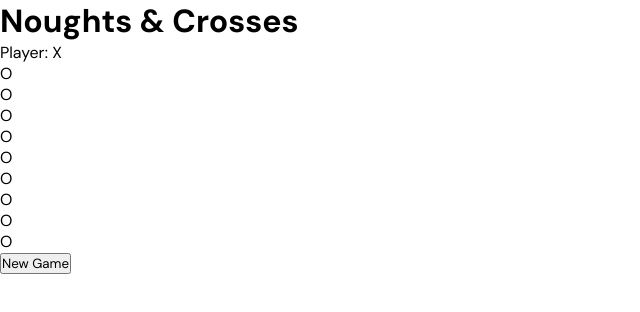
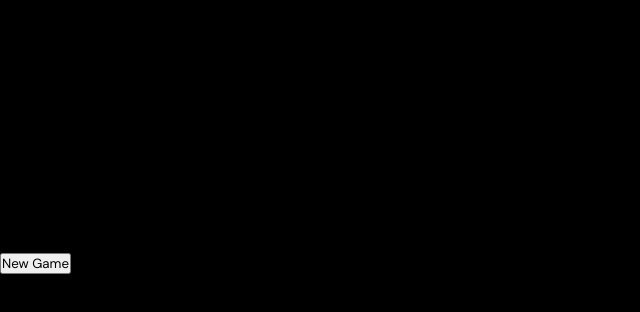
Before and after one commit to gliese-sketch/noughts-and-crosses, a website built with Parcel: page index.html in a window 1280 px wide. Shown: the whole page, without its empty margins (0-640 px from the left). Built offline with nearby package versions, Linux system fonts and the light colour scheme.

Commit message:
Variable partials

```diff
--- /dev/null
+++ b/assets/scss/_variables.scss
@@ -0,0 +1,2 @@
+// Variables
+$font: "DM Sans";
--- a/assets/scss/main.scss
+++ b/assets/scss/main.scss
@@ -1,14 +1,25 @@
+@use "variables" as v;
+
+// Resets
 * {
   margin: 0;
   padding: 0;
   box-sizing: border-box;
 }
 
+// Typography
 body {
-  font-family: "DM Sans", sans-serif;
+  font-family: v.$font, sans-serif;
 }
 
 button,
 input {
   font-family: inherit;
 }
+
+// Main
+main {
+  min-height: 100vh;
+  min-width: 100vw;
+  background: black;
+}
```
